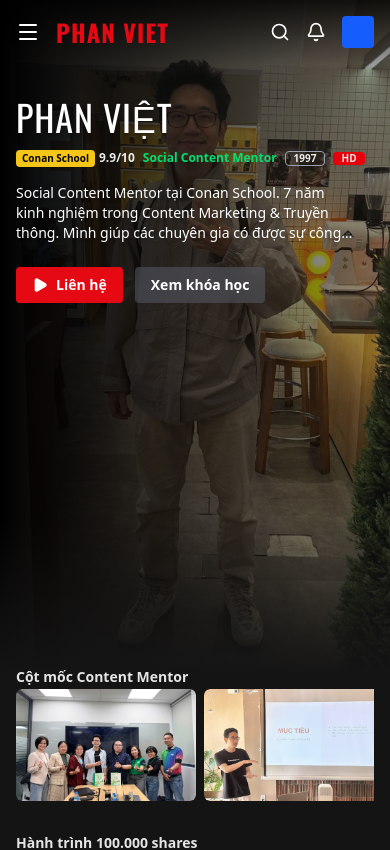
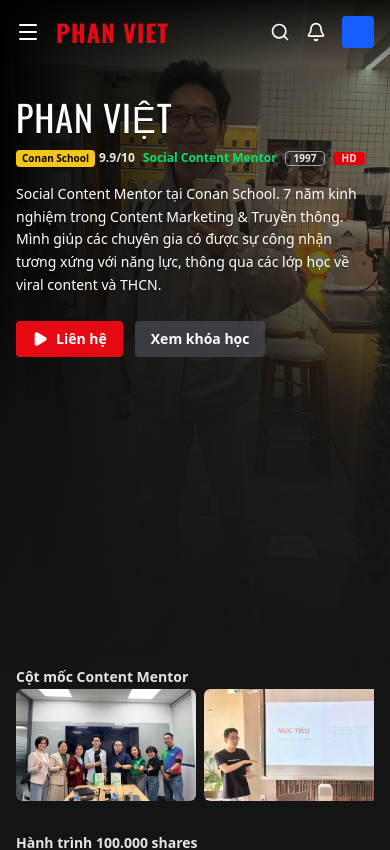
Before and after one commit to phanviet9714-wq/phanviet, a Next.js app: page /browse in a window 390 px wide. Shown: the top 850 px of the page. Built offline with nearby package versions, Linux system fonts and the light colour scheme.

Commit message:
Mobile adjustments: full text description and better background gradient

```diff
--- a/components/Hero.tsx
+++ b/components/Hero.tsx
@@ -27,7 +27,7 @@
 
             {/* Gradient Overlay for Text Readability */}
             <div className="absolute inset-0 bg-gradient-to-r from-black via-black/50 to-transparent" />
-            <div className="absolute bottom-0 w-full h-40 bg-gradient-to-t from-[#141414] to-transparent" />
+            <div className="absolute bottom-0 w-full h-3/4 md:h-40 bg-gradient-to-t from-[#141414] via-[#141414]/80 to-transparent" />
 
             <div className="absolute top-[15%] md:top-[25%] left-4 md:left-12 lg:left-16 w-full md:w-[45%] lg:w-[40%] space-y-4 md:space-y-6 z-30 pr-4 md:pr-0">
                 {/* Title (Always Text) */}
@@ -48,7 +48,7 @@
                     <span className="bg-red-600 px-2 rounded text-[10px] md:text-xs">HD</span>
                 </div>
 
-                <p className="text-white text-sm md:text-lg drop-shadow-sm line-clamp-3 md:line-clamp-4 text-gray-200 max-w-[90%] md:max-w-full">
+                <p className="text-white text-sm md:text-lg drop-shadow-sm text-gray-200 max-w-[95%] md:max-w-full leading-relaxed">
                     {movie.description}
                 </p>
 
```
